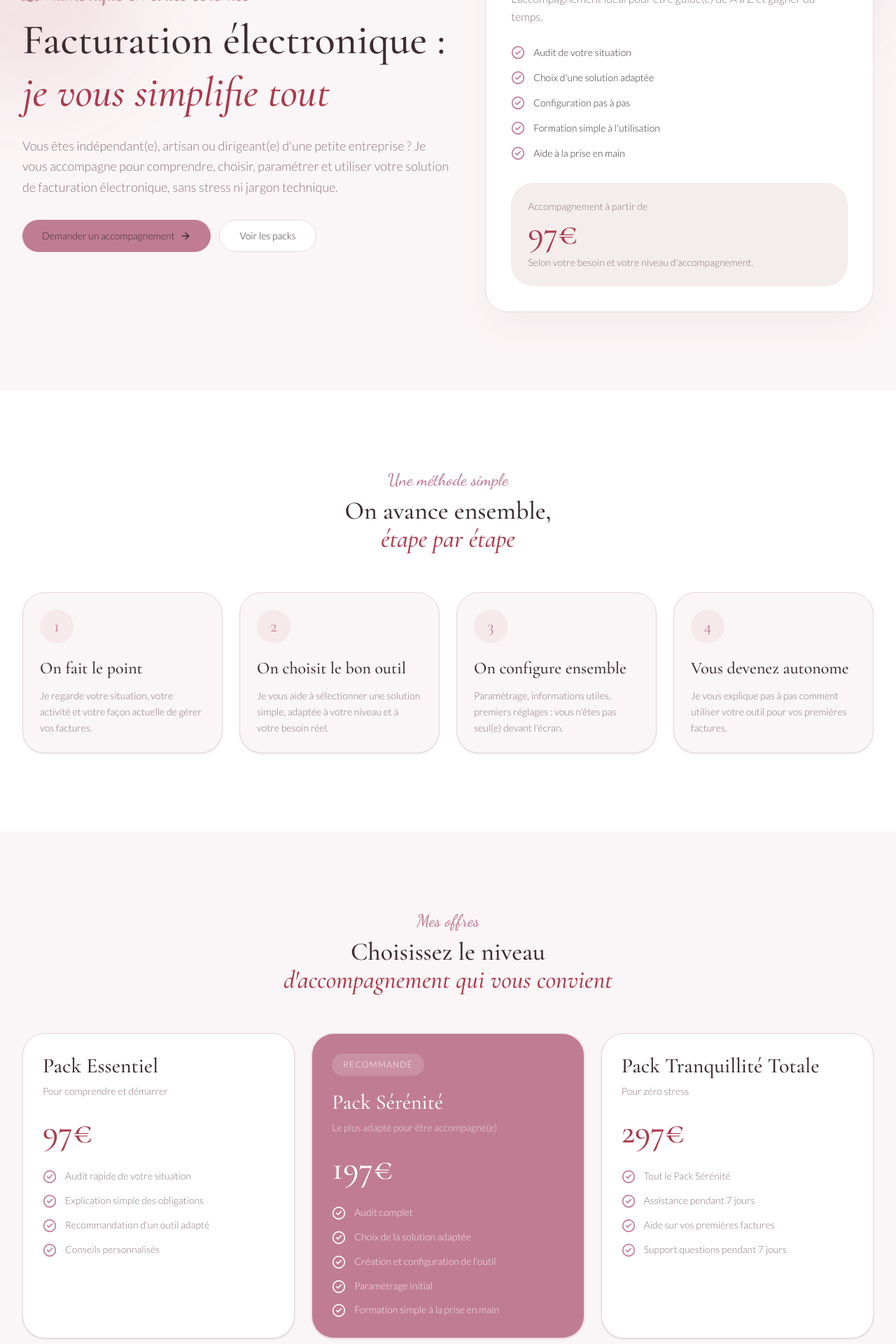
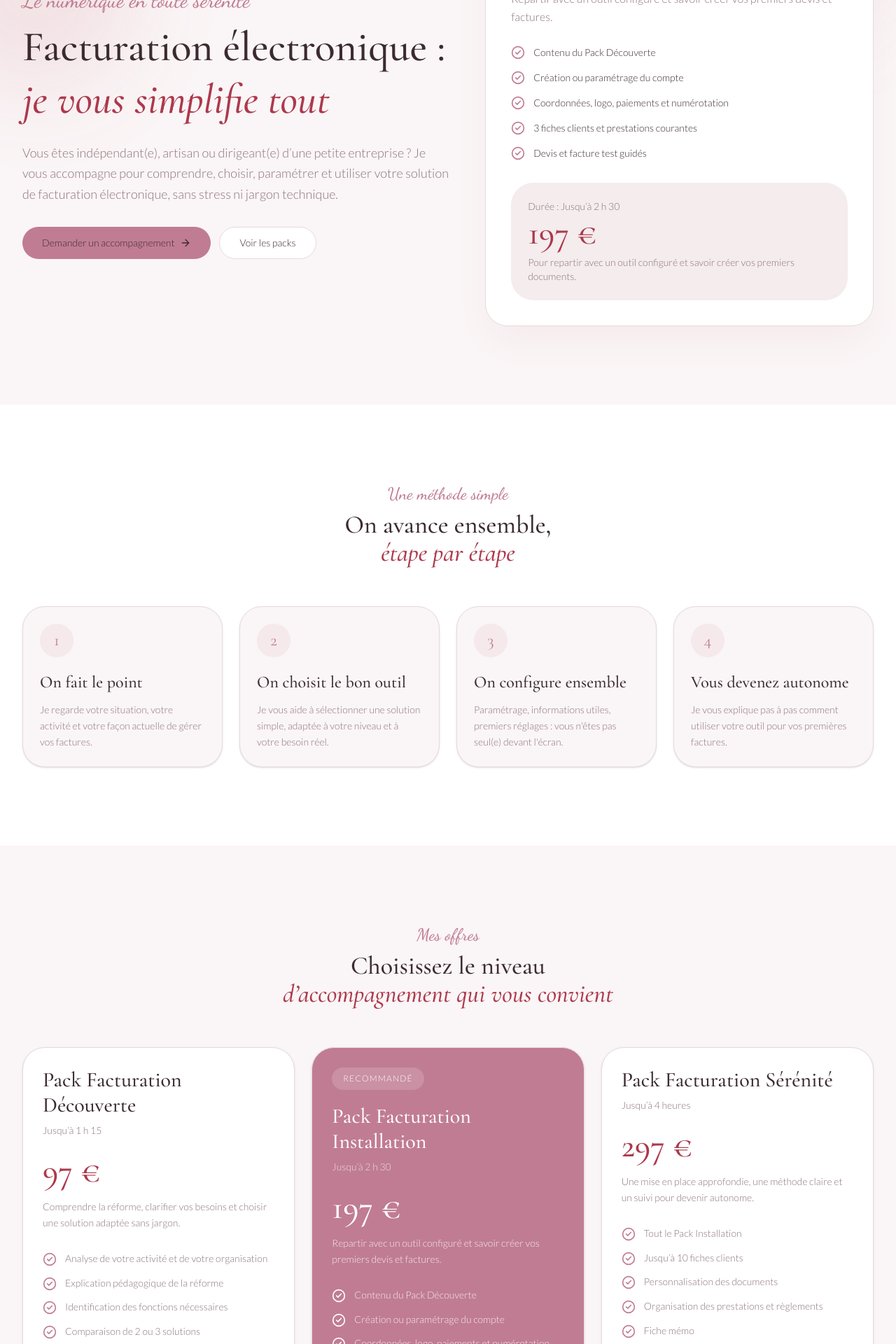
Before and after one commit to Virginie17/assistance-numerique, a Next.js app: page /facturation-electronique in a window 1280 px wide. Shown: the part 320-2240 px from the top of the page at 70% size. Built offline with nearby package versions, Linux system fonts and the light colour scheme; no server answers.

Commit message:
Harmoniser la facturation et renforcer la confiance

```diff
--- a/app/facturation-electronique/page.tsx
+++ b/app/facturation-electronique/page.tsx
@@ -1,4 +1,5 @@
 import type { Metadata } from "next";
+import Link from "next/link";
 import {
   ArrowRight,
   Building2,
@@ -12,6 +13,7 @@ import {
 } from "lucide-react";
 import Navbar from "@/components/landing/Navbar";
 import Footer from "@/components/landing/Footer";
+import { professionalGroups } from "@/lib/commercialOffers";
 
 export const metadata: Metadata = {
   title: "Facturation électronique pour auto-entrepreneurs et artisans",
@@ -49,43 +51,8 @@ const steps = [
   },
 ];
 
-const packs = [
-  {
-    name: "Pack Essentiel",
-    price: "97€",
-    subtitle: "Pour comprendre et démarrer",
-    features: [
-      "Audit rapide de votre situation",
-      "Explication simple des obligations",
-      "Recommandation d'un outil adapté",
-      "Conseils personnalisés",
-    ],
-  },
-  {
-    name: "Pack Sérénité",
-    price: "197€",
-    subtitle: "Le plus adapté pour être accompagné(e)",
-    highlighted: true,
-    features: [
-      "Audit complet",
-      "Choix de la solution adaptée",
-      "Création et configuration de l'outil",
-      "Paramétrage initial",
-      "Formation simple à la prise en main",
-    ],
-  },
-  {
-    name: "Pack Tranquillité Totale",
-    price: "297€",
-    subtitle: "Pour zéro stress",
-    features: [
-      "Tout le Pack Sérénité",
-      "Assistance pendant 7 jours",
-      "Aide sur vos premières factures",
-      "Support questions pendant 7 jours",
-    ],
-  },
-];
+const packs = professionalGroups[0].offers.slice(0, 3);
+const installationPack = packs[1];
 
 const extraServices = [
   {
@@ -150,7 +117,7 @@ export default function FacturationElectroniquePage() {
             </h1>
 
             <p className="mt-6 max-w-2xl text-lg font-light leading-relaxed text-muted-foreground">
-              Vous êtes indépendant(e), artisan ou dirigeant(e) d'une petite entreprise ?
+              Vous êtes indépendant(e), artisan ou dirigeant(e) d’une petite entreprise ?
               Je vous accompagne pour comprendre, choisir, paramétrer et utiliser votre solution
               de facturation électronique, sans stress ni jargon technique.
             </p>
@@ -177,21 +144,15 @@ export default function FacturationElectroniquePage() {
             <ReceiptText className="mb-6 h-12 w-12 text-primary" />
 
             <h2 className="font-serif text-3xl font-medium text-foreground">
-              Pack Sérénité Facturation
+              {installationPack.title}
             </h2>
 
             <p className="mt-4 font-light leading-relaxed text-muted-foreground">
-              L'accompagnement idéal pour être guidé(e) de A à Z et gagner du temps.
+              {installationPack.summary}
             </p>
 
             <div className="mt-7 space-y-4">
-              {[
-                "Audit de votre situation",
-                "Choix d'une solution adaptée",
-                "Configuration pas à pas",
-                "Formation simple à l'utilisation",
-                "Aide à la prise en main",
-              ].map((item) => (
+              {installationPack.included.map((item) => (
                 <div key={item} className="flex items-center gap-3">
                   <CheckCircle2 className="h-5 w-5 text-primary" />
                   <span className="text-sm font-light text-foreground">{item}</span>
@@ -200,10 +161,10 @@ export default function FacturationElectroniquePage() {
             </div>
 
             <div className="mt-8 rounded-3xl bg-secondary p-6">
-              <p className="text-sm font-light text-muted-foreground">Accompagnement à partir de</p>
-              <p className="mt-1 font-serif text-5xl font-medium text-accent">97€</p>
+              <p className="text-sm font-light text-muted-foreground">Durée : {installationPack.duration}</p>
+              <p className="mt-1 font-serif text-5xl font-medium text-accent">{installationPack.price}</p>
               <p className="mt-2 text-sm font-light text-muted-foreground">
-                Selon votre besoin et votre niveau d'accompagnement.
+                Pour repartir avec un outil configuré et savoir créer vos premiers documents.
               </p>
             </div>
           </div>
@@ -242,48 +203,68 @@ export default function FacturationElectroniquePage() {
             <h2 className="font-serif text-3xl font-medium text-foreground sm:text-4xl">
               Choisissez le niveau
               <br />
-              <span className="italic text-accent">d'accompagnement qui vous convient</span>
+              <span className="italic text-accent">d’accompagnement qui vous convient</span>
             </h2>
           </div>
 
           <div className="grid gap-6 lg:grid-cols-3">
-            {packs.map((pack) => (
+            {packs.map((pack, index) => {
+              const highlighted = index === 1;
+
+              return (
               <article
-                key={pack.name}
+                key={pack.slug}
                 className={`rounded-[2rem] border p-7 shadow-sm transition-all duration-300 hover:-translate-y-1 hover:shadow-xl ${
-                  pack.highlighted
+                  highlighted
                     ? "border-primary bg-primary text-white shadow-primary/20"
                     : "border-border bg-card"
                 }`}
               >
-                {pack.highlighted && (
+                {highlighted && (
                   <div className="mb-5 inline-flex rounded-full bg-white/15 px-4 py-2 text-xs font-light uppercase tracking-widest text-white">
                     Recommandé
                   </div>
                 )}
 
-                <h3 className={`font-serif text-3xl font-medium ${pack.highlighted ? "text-white" : "text-foreground"}`}>
-                  {pack.name}
+                <h3 className={`font-serif text-3xl font-medium ${highlighted ? "text-white" : "text-foreground"}`}>
+                  {pack.title}
                 </h3>
-                <p className={`mt-2 text-sm font-light ${pack.highlighted ? "text-white/75" : "text-muted-foreground"}`}>
-                  {pack.subtitle}
+                <p className={`mt-2 text-sm font-light ${highlighted ? "text-white/75" : "text-muted-foreground"}`}>
+                  {pack.duration}
                 </p>
-                <p className={`mt-6 font-serif text-5xl font-medium ${pack.highlighted ? "text-white" : "text-accent"}`}>
+                <p className={`mt-6 font-serif text-5xl font-medium ${highlighted ? "text-white" : "text-accent"}`}>
                   {pack.price}
+                </p>
+                <p className={`mt-4 text-sm font-light leading-relaxed ${highlighted ? "text-white/85" : "text-muted-foreground"}`}>
+                  {pack.summary}
                 </p>
 
                 <ul className="mt-7 space-y-3">
-                  {pack.features.map((feature) => (
+                  {pack.included.map((feature) => (
                     <li key={feature} className="flex gap-3 text-sm font-light leading-relaxed">
-                      <CheckCircle2 className={`mt-0.5 h-5 w-5 shrink-0 ${pack.highlighted ? "text-white" : "text-primary"}`} />
-                      <span className={pack.highlighted ? "text-white/85" : "text-muted-foreground"}>
+                      <CheckCircle2 className={`mt-0.5 h-5 w-5 shrink-0 ${highlighted ? "text-white" : "text-primary"}`} />
+                      <span className={highlighted ? "text-white/85" : "text-muted-foreground"}>
                         {feature}
                       </span>
                     </li>
                   ))}
                 </ul>
+
+                <div className={`mt-7 rounded-2xl p-4 text-sm leading-relaxed ${highlighted ? "bg-white/10 text-white/90" : "bg-secondary text-muted-foreground"}`}>
+                  <strong className={highlighted ? "text-white" : "text-foreground"}>Résultat :</strong>{" "}
+                  {pack.result}
+                </div>
+
+                <a
+                  href={`mailto:virginie.assistancenumerique@gmail.com?subject=${encodeURIComponent(`Demande - ${pack.title}`)}`}
+                  className={`mt-7 inline-flex w-full items-center justify-center gap-2 rounded-full px-6 py-3 text-sm font-medium transition-colors ${highlighted ? "bg-white text-primary hover:bg-white/90" : "bg-primary text-white hover:bg-accent"}`}
+                >
+                  Choisir ce pack
+                  <ArrowRight className="h-4 w-4" />
+                </a>
               </article>
-            ))}
+              );
+            })}
           </div>
         </div>
       </section>
@@ -299,7 +280,7 @@ export default function FacturationElectroniquePage() {
                 <span className="italic text-accent">une présence en ligne claire</span>
               </h2>
               <p className="mt-5 font-light leading-relaxed text-muted-foreground">
-                En plus de la facturation électronique, je peux vous accompagner sur d'autres besoins numériques pour développer ou simplifier votre activité.
+                En plus de la facturation électronique, je peux vous accompagner sur d’autres besoins numériques pour développer ou simplifier votre activité.
               </p>
             </div>
 
@@ -325,7 +306,7 @@ export default function FacturationElectroniquePage() {
           <div className="rounded-[2rem] bg-primary p-8 text-center text-white shadow-2xl shadow-primary/20 lg:p-12">
             <ShieldCheck className="mx-auto mb-5 h-12 w-12" />
             <h2 className="font-serif text-3xl font-medium sm:text-4xl">
-              Vous n'avez pas besoin de tout comprendre seul(e).
+              Vous n’avez pas besoin de tout comprendre seul(e).
             </h2>
             <p className="mx-auto mt-4 max-w-2xl font-light leading-relaxed text-white/85">
               Mon rôle est de rendre le numérique plus simple, plus clair et plus humain pour que vous puissiez vous concentrer sur votre métier.
@@ -384,12 +365,12 @@ export default function FacturationElectroniquePage() {
               Envoyer un email
               <ArrowRight className="h-4 w-4" />
             </a>
-            <a
+            <Link
               href="/#contact"
               className="inline-flex items-center justify-center rounded-full border border-primary/30 px-7 py-3 text-sm font-light text-primary transition-colors hover:bg-primary/10"
             >
               Retour au formulaire de contact
-            </a>
+            </Link>
           </div>
         </div>
       </section>
--- a/app/temoignages/page.tsx
+++ b/app/temoignages/page.tsx
@@ -1,6 +1,8 @@
 import type { Metadata } from "next";
-import { ArrowRight, Check, Heart, Quote, Star } from "lucide-react";
+import Link from "next/link";
+import { ArrowRight, Check, Heart, Quote, ShieldCheck, Star, Tags, UserRoundCheck } from "lucide-react";
 import Navbar from "@/components/landing/Navbar";
+import Footer from "@/components/landing/Footer";
 
 export const metadata: Metadata = {
   title: "Témoignages et résultats | Virginie Assistance Numérique",
@@ -26,6 +28,24 @@ const cases = [
   },
 ];
 
+const trustPoints = [
+  {
+    icon: UserRoundCheck,
+    title: "Un accompagnement humain",
+    text: "Je m’adapte à votre niveau, à votre rythme et à votre besoin réel, sans jugement ni jargon.",
+  },
+  {
+    icon: Tags,
+    title: "Un tarif annoncé à l’avance",
+    text: "Vous connaissez le prix et le contenu de l’intervention avant de vous engager.",
+  },
+  {
+    icon: ShieldCheck,
+    title: "Des limites clairement expliquées",
+    text: "Vous gardez la maîtrise de vos comptes, de vos décisions et de vos validations personnelles.",
+  },
+];
+
 export default function TemoignagesPage() {
   return (
     <main className="min-h-screen bg-background text-foreground">
@@ -33,14 +53,14 @@ export default function TemoignagesPage() {
 
       <section className="px-4 pb-16 pt-28 text-center sm:px-6 lg:px-8 lg:pt-36">
         <div className="mx-auto max-w-4xl">
-          <p className="font-script text-4xl text-primary">Preuves & résultats</p>
-          <h1 className="mt-4 font-serif text-5xl font-semibold leading-tight md:text-7xl">Ce que l’accompagnement peut changer concrètement</h1>
+          <p className="font-script text-4xl text-primary">Confiance & résultats</p>
+          <h1 className="mt-4 font-serif text-5xl font-semibold leading-tight md:text-7xl">Des progrès concrets, à votre rythme</h1>
           <p className="mt-6 text-xl leading-9 text-muted-foreground">
-            Je ne publie pas de faux avis. Cette page présente les résultats concrets recherchés et sera enrichie avec de vrais témoignages clients au fil des accompagnements.
+            Découvrez les situations que je peux vous aider à débloquer et les engagements qui encadrent chaque accompagnement. Les avis publiés ici seront toujours des retours clients authentiques.
           </p>
-          <a href="/#contact" className="mt-8 inline-flex h-14 items-center justify-center gap-2 rounded-full bg-primary px-8 text-sm font-bold uppercase tracking-[0.22em] text-white shadow-xl shadow-primary/25 transition hover:bg-accent">
+          <Link href="/#contact" className="mt-8 inline-flex h-14 items-center justify-center gap-2 rounded-full bg-primary px-8 text-sm font-bold uppercase tracking-[0.22em] text-white shadow-xl shadow-primary/25 transition hover:bg-accent">
             Parler de mon besoin <ArrowRight className="h-4 w-4" />
-          </a>
+          </Link>
         </div>
       </section>
 
@@ -62,20 +82,44 @@ export default function TemoignagesPage() {
       </section>
 
       <section className="bg-secondary/70 px-4 py-16 sm:px-6 lg:px-8">
+        <div className="mx-auto max-w-7xl">
+          <div className="mx-auto mb-10 max-w-3xl text-center">
+            <p className="font-script text-3xl text-primary">Mes engagements</p>
+            <h2 className="mt-3 font-serif text-4xl font-semibold md:text-5xl">Ce qui vous permet d’avancer en confiance</h2>
+          </div>
+          <div className="grid gap-6 md:grid-cols-3">
+            {trustPoints.map((item) => {
+              const Icon = item.icon;
+              return (
+                <article key={item.title} className="rounded-[2rem] border border-primary/15 bg-white p-7 shadow-xl shadow-primary/5">
+                  <div className="flex h-14 w-14 items-center justify-center rounded-2xl bg-primary/12 text-primary"><Icon className="h-7 w-7" /></div>
+                  <h3 className="mt-5 font-serif text-2xl font-semibold">{item.title}</h3>
+                  <p className="mt-3 leading-7 text-muted-foreground">{item.text}</p>
+                </article>
+              );
+            })}
+          </div>
+        </div>
+      </section>
+
+      <section className="px-4 py-16 sm:px-6 lg:px-8">
         <div className="mx-auto max-w-5xl rounded-[2.5rem] bg-white p-8 shadow-xl shadow-primary/10 md:p-12">
           <div className="flex items-center gap-3 text-primary"><Quote className="h-7 w-7" /><span className="font-bold uppercase tracking-[0.2em]">Témoignages</span></div>
-          <h2 className="mt-4 font-serif text-4xl font-semibold md:text-5xl">La prochaine étape : recueillir de vrais avis</h2>
+          <h2 className="mt-4 font-serif text-4xl font-semibold md:text-5xl">Vous avez déjà été accompagné(e) ?</h2>
           <p className="mt-5 leading-8 text-muted-foreground">
-            Après chaque accompagnement, un court retour client pourra être ajouté ici : ce qui bloquait, ce qui a été résolu et ce que la personne a gagné en autonomie, en temps ou en visibilité.
+            Votre retour peut rassurer une personne qui rencontre aujourd’hui les mêmes difficultés. Quelques lignes suffisent pour expliquer ce qui vous bloquait, ce qui a été résolu et ce que vous avez gagné en autonomie, en temps ou en sérénité.
           </p>
           <ul className="mt-6 grid gap-3 sm:grid-cols-2">
             {[
-              "Avis Google",
-              "Mini histoire avant / après",
-              "Capture anonymisée avec accord",
-              "Retour écrit de la personne accompagnée",
+              "Votre prénom ou vos initiales",
+              "Votre commune, si vous l’acceptez",
+              "La difficulté rencontrée",
+              "Le résultat obtenu",
             ].map((item) => <li key={item} className="flex gap-3 text-sm text-muted-foreground"><Check className="mt-0.5 h-4 w-4 shrink-0 text-primary" />{item}</li>)}
           </ul>
+          <a href="mailto:virginie.assistancenumerique@gmail.com?subject=Mon%20avis%20sur%20votre%20accompagnement" className="mt-8 inline-flex h-12 items-center justify-center gap-2 rounded-full bg-primary px-7 text-sm font-bold text-white transition hover:bg-accent">
+            Envoyer mon témoignage <ArrowRight className="h-4 w-4" />
+          </a>
         </div>
       </section>
 
@@ -83,10 +127,12 @@ export default function TemoignagesPage() {
         <Heart className="mx-auto h-10 w-10 text-primary" />
         <h2 className="mx-auto mt-4 max-w-3xl font-serif text-4xl font-semibold md:text-5xl">Vous voulez faire partie des premiers retours clients ?</h2>
         <p className="mx-auto mt-5 max-w-2xl text-lg leading-8 text-muted-foreground">Expliquez-moi votre blocage ou votre projet, et voyons ensemble comment le rendre plus simple.</p>
-        <a href="/#contact" className="mt-8 inline-flex h-14 items-center justify-center gap-2 rounded-full bg-primary px-8 text-sm font-bold uppercase tracking-[0.22em] text-white transition hover:bg-accent">
+        <Link href="/#contact" className="mt-8 inline-flex h-14 items-center justify-center gap-2 rounded-full bg-primary px-8 text-sm font-bold uppercase tracking-[0.22em] text-white transition hover:bg-accent">
           Me contacter <ArrowRight className="h-4 w-4" />
-        </a>
+        </Link>
       </section>
+
+      <Footer />
     </main>
   );
 }
```
